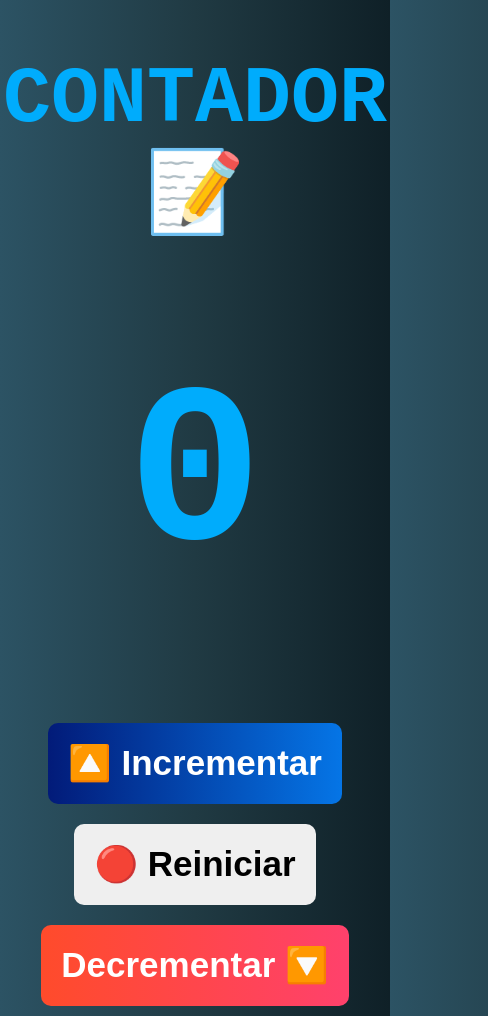
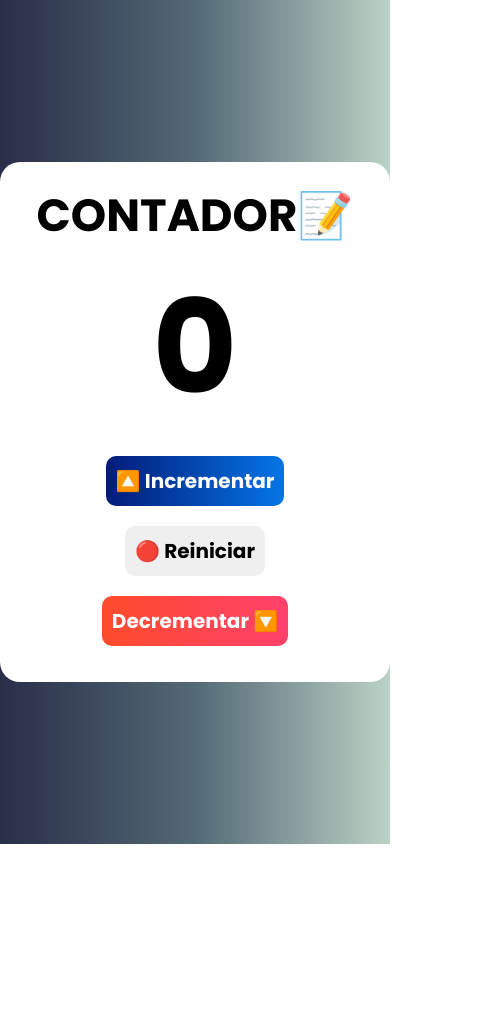
Before and after one commit to Ricardo2930/counterProject, a plain HTML site: page index.html in a window 390 px wide. Shown: the whole page, 488 px wide, since content can reach past the window. After the commit the page ends 844 px from the top, so only its background shows below. Drawn offline with Linux system fonts and the light colour scheme.

Commit message:
update in styles

```diff
--- a/app.js
+++ b/app.js
@@ -6,6 +6,7 @@ const valor = document.getElementById("valor")
 const btnIncrementar = document.getElementById("incrementar")
 const btnReiniciar = document.getElementById("reiniciar")
 const btnDecrementar = document.getElementById("decrementar")
+
 
 
 //Usar el evento onclick en el boton de incremnetar
--- a/index.html
+++ b/index.html
@@ -1,15 +1,14 @@
 <!DOCTYPE html>
 <html lang="en">
+
 <head>
   <meta charset="UTF-8">
   <meta http-equiv="X-UA-Compatible" content="IE=edge">
   <meta name="viewport" content="width=device-width, initial-scale=1.0">
-    <title>Contador</title>
+  <title>Calculadora de Edad</title>
   <link rel="stylesheet" href="./styles.css">
-    <link rel="preconnect" href="https://fonts.googleapis.com">
-<link rel="preconnect" href="https://fonts.gstatic.com" crossorigin>
-<link href="https://fonts.googleapis.com/css2?family=Roboto+Mono:wght@600;70
 </head>
+
 <body>
 
   <div class="container">
@@ -24,8 +23,7 @@
 
   </div>
 
-
-
 </body>
 <script src="./app.js"></script>
+
 </html>
--- a/styles.css
+++ b/styles.css
@@ -1,28 +1,47 @@
-body {
+@import url("https://fonts.googleapis.com/css2?family=Poppins:ital,wght@0,700;1,400;1,800&display=swap");
+
+* {
     margin: 0;
     padding: 0;
-    background: #0F2027;  /* fallback for old browsers */
-    background: -webkit-linear-gradient(to right, #2C5364, #203A43, #0F2027);  /* Chrome 10-25, Safari 5.1-6 */
-    background: linear-gradient(to right, #2C5364, #203A43, #0F2027); /* W3C, IE 10+/ Edge, Firefox 16+, Chrome 26+, Opera 12+, Safari 7+ */
-    color: #00acfc;
+    box-sizing: border-box;
+}
+
+body {
+    display: flex;
+    justify-content: center;
+    align-items: center;
+    height: 100vh;
+    font-family: "Poppins", sans-serif;
+    background: #bbd2c5;
+    /* fallback for old browsers */
+    background: -webkit-linear-gradient(to right, #292e49, #536976, #bbd2c5);
+    /* Chrome 10-25, Safari 5.1-6 */
+    background: linear-gradient(to right, #292e49, #536976, #bbd2c5);
+    /* W3C, IE 10+/ Edge, Firefox 16+, Chrome 26+, Opera 12+, Safari 7+ */
     text-align: center;
-    font-family: 'Roboto Mono', monospace;
+}
+
+.container {
+    background-color: hsl(0, 0%, 100%);
+    width: 750px;
+    height: 550px;
+    padding: 20px;
+    border-radius: 20px;
+    border-radius: 20px;
 }
 
 h1 {
-    font-size: 100px;
-    scale: 1.25;
+    font-size: 85px;
 }
 
 #valor {
-    font-size: 150px;
+    font-size: 130px;
     font-weight: bold;
-    scale: 1.5;
 }
 
 .btn {
-    font-size: 35px;
-    font-weight: bold;
+    font-size: 20px;
+    font-family: "Poppins", sans-serif;
     padding: 20px;
     margin: 10px;
     cursor: pointer;
@@ -46,14 +65,48 @@ h1 {
     background: #FF416C;  /* fallback for old browsers */
     background: -webkit-linear-gradient(to right, #FF4B2B, #FF416C);  /* Chrome 10-25, Safari 5.1-6 */
     background: linear-gradient(to right, #FF4B2B, #FF416C); /* W3C, IE 10+/ Edge, Firefox 16+, Chrome 26+, Opera 12+, Safari 7+ */
-
-
     color: white;
 }
 
-@media screen and (max-width: 600px) {
+@media screen and (max-width: 673px) {
+
+    .container {
+        width: 520px;
+        height: 520px;
+    }
+
     h1 {
-      font-size: 80px;
-      scale: 1.0;
+      font-size: 65px;
     }
   }
+
+  @media screen and (max-width: 505px) {
+
+    .container {
+        height: 520px;
+    }
+
+    h1 {
+      font-size: 55px;
+    }
+    .btn {
+        font-size: 20px;
+        padding: 15px;
+    }
+  }
+
+  @media screen and (max-width: 450px) {
+
+    .container {
+        height: 520px;
+    }
+
+    h1 {
+      font-size: 45px;
+    }
+
+    .btn {
+        font-size: 20px;
+        padding: 10px;
+    }
+  }
```
Lines whose indentation alone changed are shown as unchanged.
